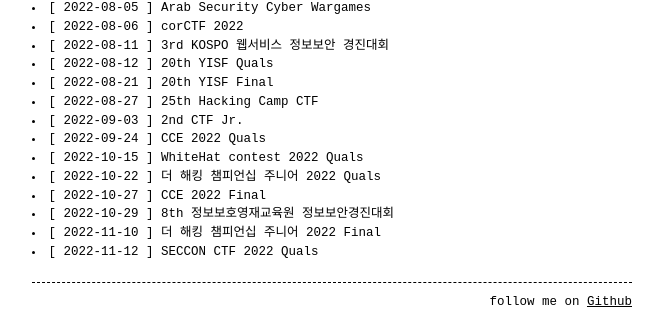
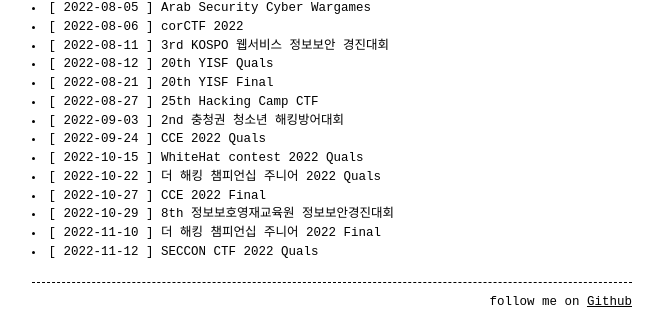
Before and after one commit to hackintoanetwork/hackintoanetwork.github.io, a Jekyll site: the page built from about.md, in a window 1280 px wide. Shown: the part 518-827 px from the top of the page, without its empty margins (308-971 px from the left). Built offline with Jekyll 4.4.1, drawn with Linux system fonts in a browser that asks for light colours.

Commit message:
Update about.md

```diff
--- a/about.md
+++ b/about.md
@@ -35,7 +35,7 @@ Web Hacker, CTF Player.
 <li>[ 2022-08-12 ] 20th YISF Quals</li>
 <li>[ 2022-08-21 ] 20th YISF Final</li>
 <li>[ 2022-08-27 ] 25th Hacking Camp CTF</li>
-<li>[ 2022-09-03 ] 2nd CTF Jr.</li>
+<li>[ 2022-09-03 ] 2nd 충청권 청소년 해킹방어대회</li>
 <li>[ 2022-09-24 ] CCE 2022 Quals</li>
 <li>[ 2022-10-15 ] WhiteHat contest 2022 Quals</li>
 <li>[ 2022-10-22 ] 더 해킹 챔피언십 주니어 2022 Quals</li>
```
